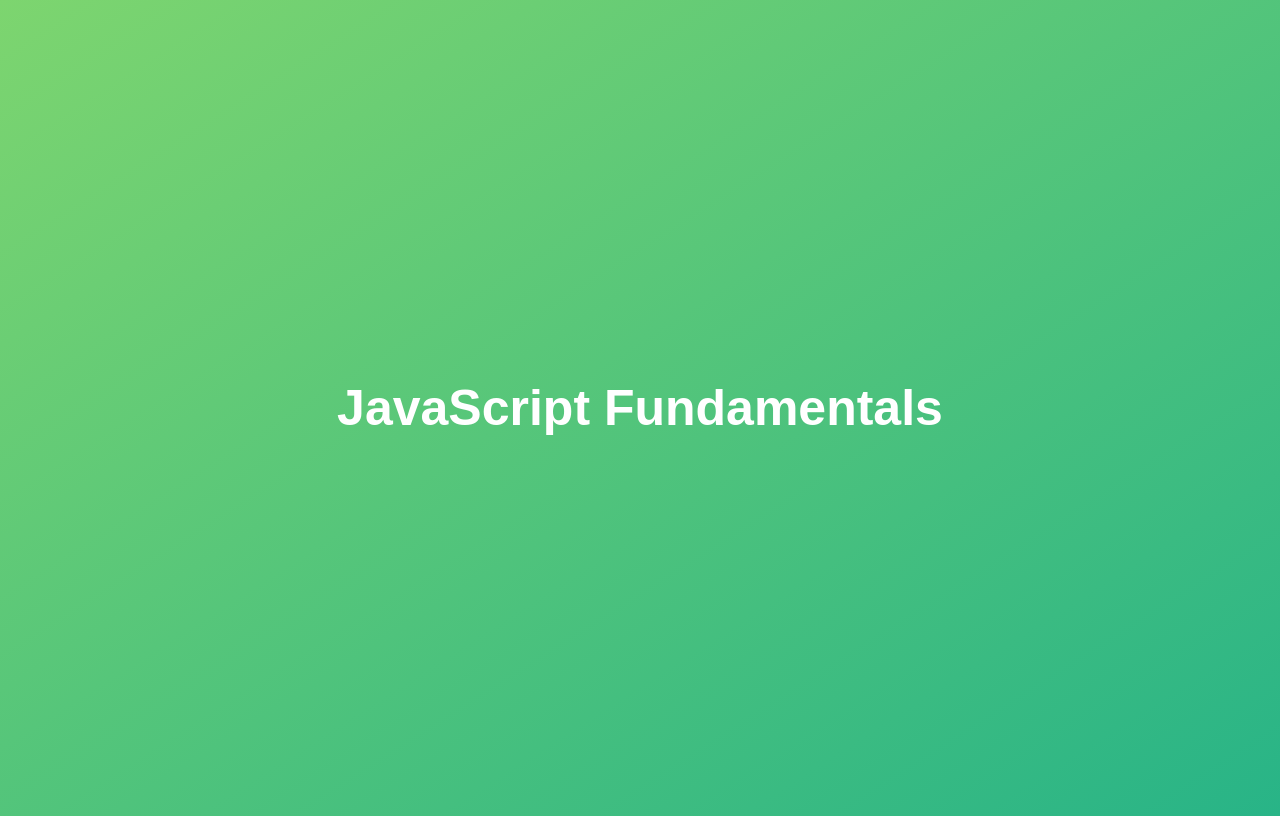
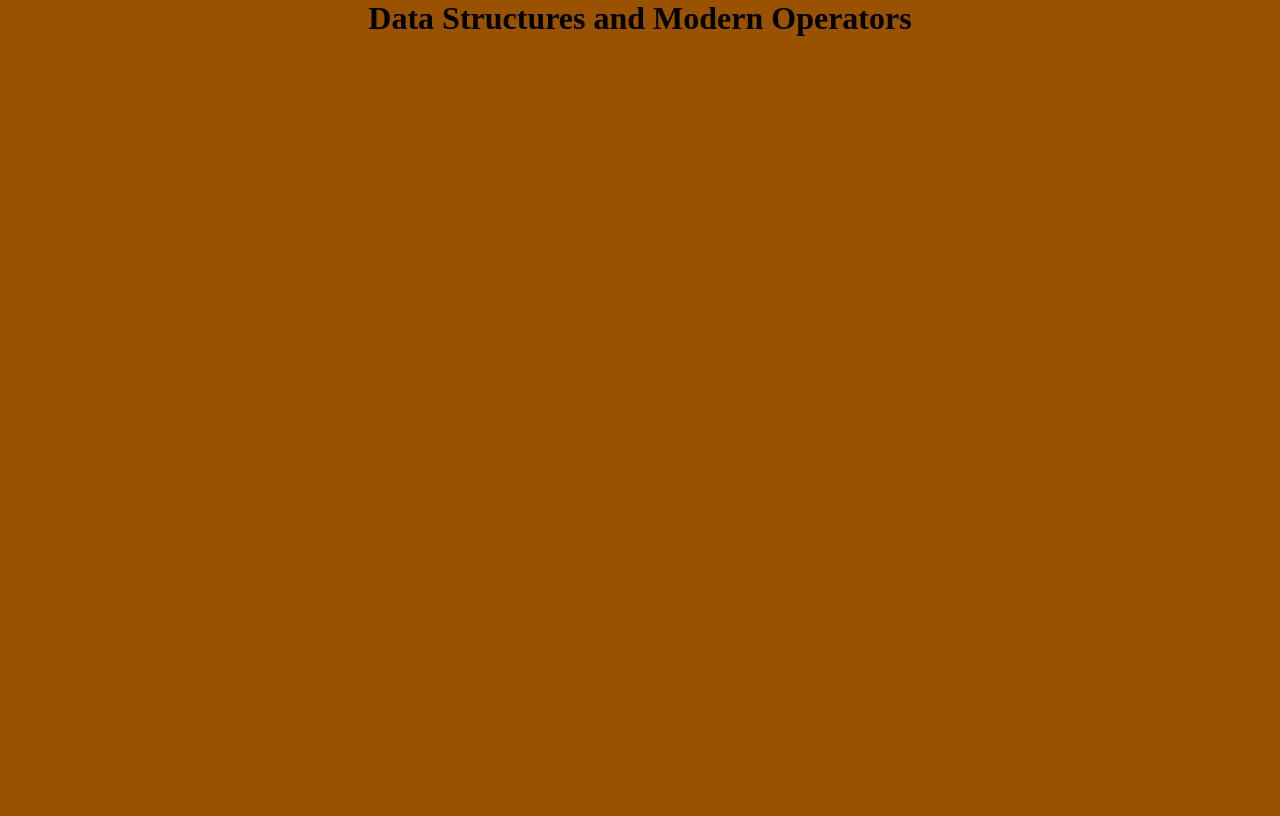
Before and after one commit to Jakirkhan1/Brain_Station-23_Industrial_Training, a plain HTML site: page index.html in a window 1280 px wide. Drawn offline with Linux system fonts and the light colour scheme.

Commit message:
Add files via upload

```diff
--- a/index.html
+++ b/index.html
@@ -1,30 +1,15 @@
 <!DOCTYPE html>
 <html lang="en">
-  <head>
-    <meta charset="UTF-8" />
-    <meta name="viewport" content="width=device-width, initial-scale=1.0" />
-    <meta http-equiv="X-UA-Compatible" content="ie=edge" />
-    <title>JavaScript Fundamentals – Part 1</title>
-    <style>
-      body {
-        height: 100vh;
-        display: flex;
-        align-items: center;
-        background: linear-gradient(to top left, #28b487, #7dd56f);
-      }
-      h1 {
-        font-family: sans-serif;
-        font-size: 50px;
-        line-height: 1.3;
-        width: 100%;
-        padding: 30px;
-        text-align: center;
-        color: white;
-      }
-    </style>
-  </head>
-  <body>
-    <h1>JavaScript Fundamentals</h1>
-    <script src ="script.js"></script>
-  </body>
+<head>
+    <meta charset="UTF-8">
+    <meta http-equiv="X-UA-Compatible" content="IE=edge">
+    <meta name="viewport" content="width=device-width, initial-scale=1.0">
+    <title>Data Structures and Modern Operators</title>
+    <link rel="stylesheet" href="style.css">
+</head>
+<body>
+    <h1>Data Structures and Modern Operators</h1>
+
+    <script src="script.js"></script>
+</body>
 </html>
--- /dev/null
+++ b/style.css
@@ -0,0 +1,25 @@
+*{
+    margin: 0;
+    padding: 0;
+}
+body{
+    background-color: rgb(154, 82, 0);
+}
+h1{
+    font-size: 2rem;
+    text-align: center;
+}
+
+button{
+    color: aqua;
+    width: 50px;
+    height: 20px;
+    text-align: center;
+
+}
+textarea{
+
+    width: 200px;
+    height: 200px;
+    background-color: rgb(169, 169, 169);
+}
```
Also changed, not shown: script.js (+180 -160 lines).
